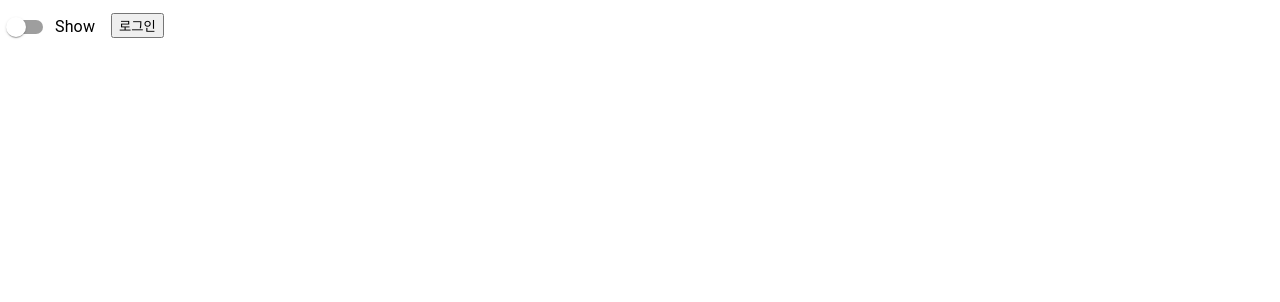
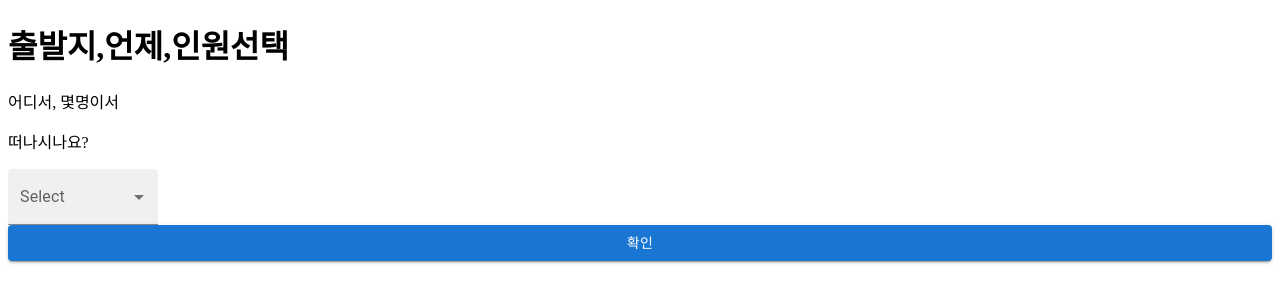
Before and after one commit to sdyoon94/jeju-travel-application, a React (Create React App) app in the folder frontend/: page /inputs in a window 1280 px wide. Shown: the top 302 px of the page. Built offline with nearby package versions, Linux system fonts and the light colour scheme.

Commit message:
Feat: "출발지 여행 인원 선택 페이지 구현"#S07P12A609-95

```diff
--- /dev/null
+++ b/frontend/src/components/Inputs/Budget.js
@@ -0,0 +1,6 @@
+// 여행 경비 입력
+function Budget(){
+  return(
+    <h1>여행경비선택</h1>
+  )
+}
--- /dev/null
+++ b/frontend/src/components/Inputs/Departure.js
@@ -0,0 +1,51 @@
+import {useState} from 'react'
+import { TextField } from "@mui/material"
+import MenuItem from '@mui/material/MenuItem'
+import 'globalStyle.css'
+import 'routes/Inputs.css'
+
+const departures = [
+  {
+    value:'incheon',
+    label:'인천',
+  },
+  {
+    value:'gimpo',
+    label:'김포',
+  },
+]
+
+// 출발지,언제,인원선택
+function Departure(){
+  const [departure, setDeparture] = useState();
+
+  const handleChange = (event) => {
+    setDeparture(event.target.value);
+  };
+
+
+  return(
+  <div>
+    <h1>출발지,언제,인원선택</h1>
+    <p>어디서, 몇명이서</p>
+    <p>떠나시나요?</p>
+    <TextField
+          className="input"
+          id="filled-select-currency"
+          select
+          label="Select"
+          value={departure}
+          onChange={handleChange}
+          variant="filled"
+        >
+        {departures.map((option) => (
+          <MenuItem key={option.value} value={option.value}>
+            {option.label}
+          </MenuItem>
+        ))}
+        </TextField>
+  </div>
+  )
+}
+
+export default Departure
--- a/frontend/src/routes/Inputs.js
+++ b/frontend/src/routes/Inputs.js
@@ -1,120 +1,58 @@
 // import { Link } from "react-router-dom"
-import "../globalStyle.css"
-import "./Signup.css"
 import * as React from 'react';
-import Box from '@mui/material/Box';
-import Switch from '@mui/material/Switch';
-import Paper from '@mui/material/Paper';
-import Slide from '@mui/material/Slide';
-import FormControlLabel from '@mui/material/FormControlLabel';
+import Button from '@mui/material/Button';
+import "globalStyle.css"
+import "routes/Inputs.css"
+import Departure from "components/Inputs/Departure"
+
+// import Box from '@mui/material/Box';
+// import Switch from '@mui/material/Switch';
+// import Paper from '@mui/material/Paper';
+// import Slide from '@mui/material/Slide';
+// import FormControlLabel from '@mui/material/FormControlLabel';
 
 
-// 출발지,언제,인원선택
-function Departure(){
-  return(
-    <h1>출발지,언제,인원선택</h1>
 
-  )
-}
 
-// 여행 일정 선택
-function Schedule(){
-  return(
-    <h1>여행일정선택</h1>
 
-  )
-}
-
-// 여행 스타일 선택
-function Style(){
-  return(
-    <h1>여행스타일선택</h1>
-
-  )
-}
-
-// 여행 경비 입력
-function Budget(){
-  return(
-    <h1>여행경비선택</h1>
-  )
-}
-
-// 시작 시간 입력
-function StartTime(){
-  return(
-    <div className="center">
-      <h2 className="login-top">시작시간</h2>
-      <form>
-        <label htmlFor="email" className="block">이메일</label>
-        <input id="email" type="email" className="input-auth" />
-        <label htmlFor="password" className="block">비밀번호</label>
-        <input id="password" type="password" className="input-auth" />
-        <div>
-        <input type="checkbox" id="onLogin" className="input-checkbox"/>
-        <label htmlFor="onLogin">로그인 유지하기</label>
-        </div>
-
-      </form>
-
-    </div>
-  )
-}
 
 
 // 입력 전체
 
 
-// const icon = (
-//   <Paper sx={{ m: 1 }} elevation={4}>
-//     <Box component="svg" sx={{ width: 100, height: 100 }}>
-//       <Box
-//         component="polygon"
-//         sx={{
-//           fill: (theme) => theme.palette.common.white,
-//           stroke: (theme) => theme.palette.divider,
-//           strokeWidth: 1,
-//         }}
-//         points="0,100 50,00, 100,100"
-//       />
-//     </Box>
-//   </Paper>
-//   <form action="">
-//     <input type="text" />
-//   </form>
-// );
+function Inputs() {
+  // const [checked, setChecked] = React.useState(false);
 
-let content = StartTime()
+  // const handleChange = () => {
+  //   setChecked((prev) => !prev);
+  // };
 
-function Inputs() {
-  const [checked, setChecked] = React.useState(false);
-
-  const handleChange = () => {
-    setChecked((prev) => !prev);
-  };
-
-  const handleNext = function(){
-    setChecked((prev) => !prev);
-  }
+  // const handleNext = function(){
+  //   setChecked((prev) => !prev);
+  // }
 
   return (
-    <div>
-    {/* <Box sx={{ height: 180 }}>
-      <Box sx={{ width: `calc(100px + 16px)` }}> */}
-    <Box >
-      <Box >
-        <FormControlLabel
-          control={<Switch checked={checked} onChange={handleChange} />}
-          label="Show"
-        />
-        <Slide direction="up" in={checked} mountOnEnter unmountOnExit>
-          {content}
-        </Slide>
-        <button className="auth-btn" onClick={handleNext}>로그인</button>
+    <div className="inputs">
+      <Departure></Departure>
+      <Button className="input-btn" variant="contained">확인</Button>
 
-      </Box>
-    </Box>
     </div>
+
+
+    // <Box >
+    //   <Box >
+    //     <FormControlLabel
+    //       control={<Switch checked={checked} onChange={handleChange} />}
+    //       label="Show"
+    //     />
+    //     <Slide direction="up" in={checked} mountOnEnter unmountOnExit>
+    //       {content}
+    //     </Slide>
+    //     <button className="auth-btn" onClick={handleNext}>로그인</button>
+
+    //   </Box>
+    // </Box>
+
   )
 }
 
--- a/frontend/src/routes/inputs.css
+++ b/frontend/src/routes/inputs.css
@@ -0,0 +1,13 @@
+.inputs {
+  height:100vh;
+}
+
+.input {
+  width:150px;
+}
+
+.input-btn {
+  width:100%;
+  position: -webkit-sticky;
+
+}
```
Also changed, not shown: frontend/src/components/Inputs/Schedule.js (added, +7 -0 lines), frontend/src/components/Inputs/StartTime.js (added, +20 -0 lines), frontend/src/components/Inputs/Style.js (added, +7 -0 lines), frontend/src/components/Inputs/Button.js (added).
